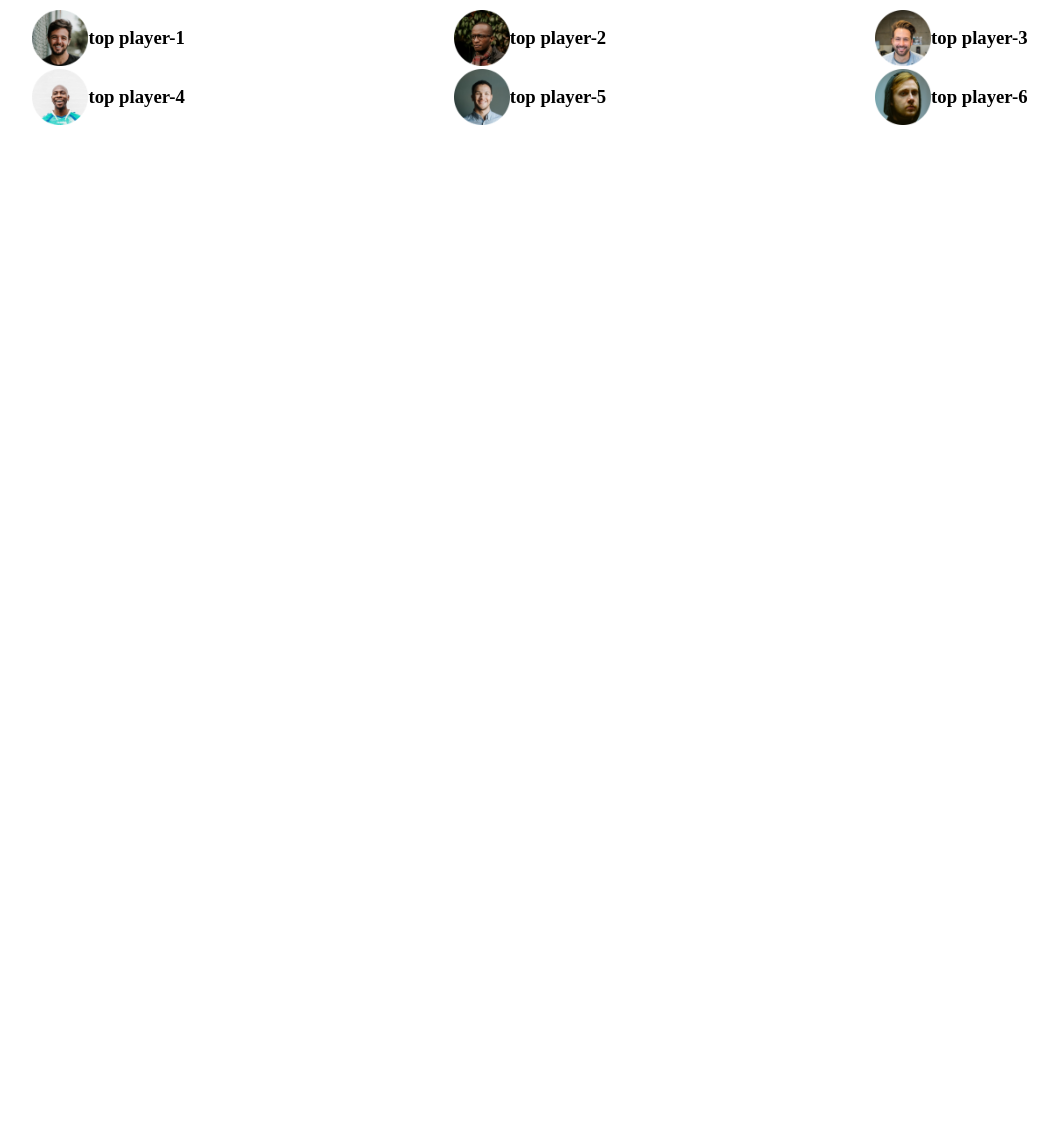
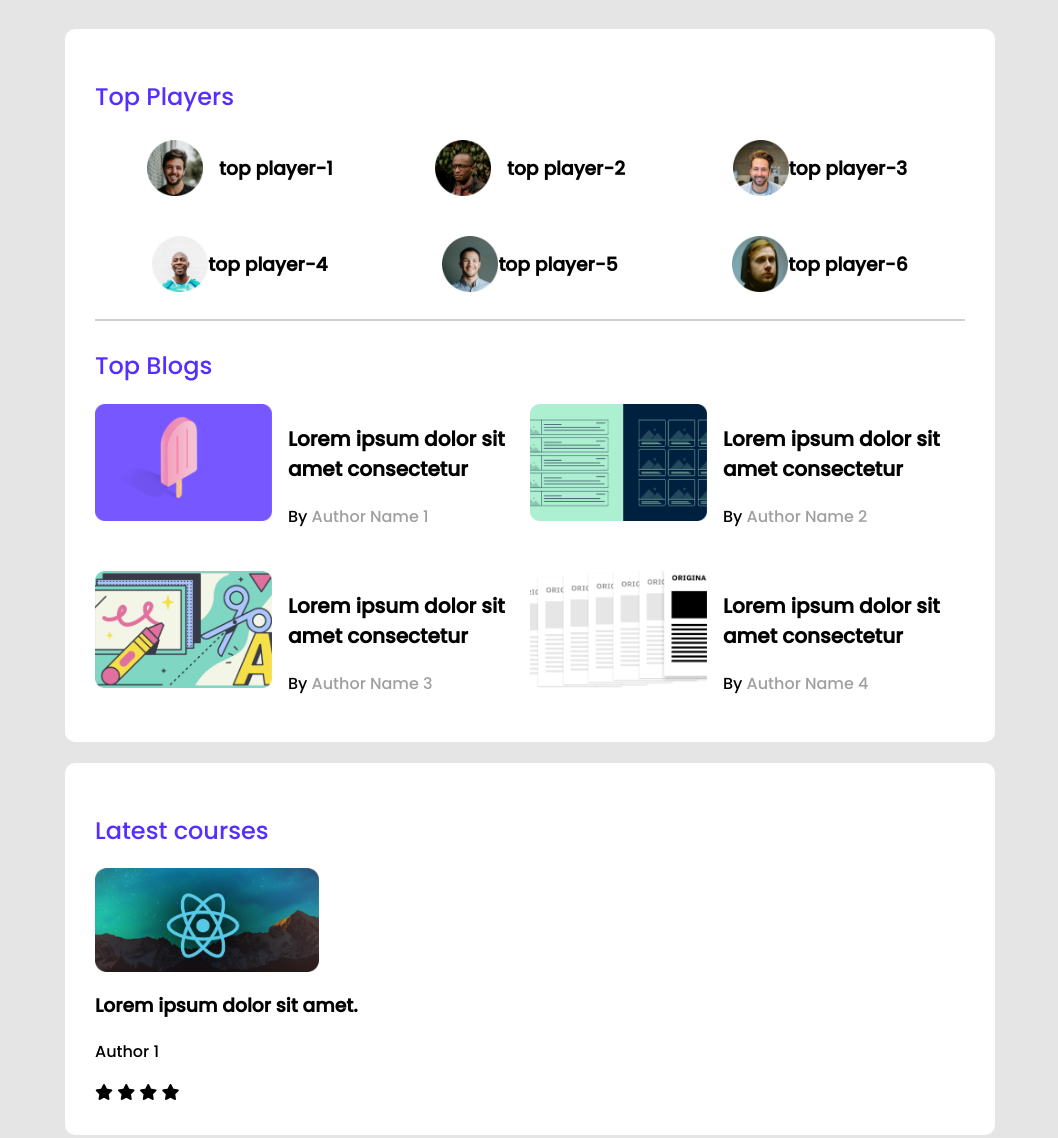
Before and after one commit to ras1k/leader-board, a plain HTML site: page index.html in a window 1280 px wide. Shown: the whole page, without its empty margins (110-1168 px from the left). Before the commit the page ends 800 px from the top, so only its background shows below. Drawn offline with Linux system fonts and the light colour scheme; a web font is replaced by a local one.

Commit message:
added section

```diff
--- a/index.html
+++ b/index.html
@@ -4,6 +4,7 @@
     <meta http-equiv="X-UA-Compatible" content="IE=edge">
     <meta name="viewport" content="width=device-width, initial-scale=1.0">
     <title>Leader Board</title>
+    <script src="https://kit.fontawesome.com/5a608ca8ba.js" crossorigin="anonymous"></script>
     <link rel="stylesheet" href="styles/style.css">
 </head>
 <body>
@@ -11,16 +12,17 @@
 
     </header>
     <main>
-        <section>
+        <section class="container">
             <div class="top-players">
+                <h2 class="section-title">Top Players</h2>
                 <div class="players">
                     <div class="player">
                         <img src="images/players/player-1.png" alt="">
-                        <h3>top player-1</h3>
+                        <h3 class="player-name">top player-1</h3>
                     </div>
                     <div class="player">
                         <img src="images/players/player-2.png" alt="">
-                        <h3>top player-2</h3>
+                        <h3 class="player-name">top player-2</h3>
                     </div>
                     <div class="player">
                         <img src="images/players/player-3.png" alt="">
@@ -40,6 +42,70 @@
                     </div>
                 </div>
             </div>
+            <hr>
+            <div class="top-blogs">
+                <h2 class="section-title">Top Blogs</h2>
+                <div class="blogs">
+                    <article class="blog">
+                        <div class="thumbnail">
+                            <img src="images/blogs/blog-1.png" alt="">
+                        </div>
+                        <div class="blog-info">
+                            <h3 class="blog-title">Lorem ipsum dolor sit amet consectetur</h3>
+                            <p class="author-name">By <a href="">Author Name 1</a></p>
+                        </div>
+                    </article>
+                    <article class="blog">
+                        <div class="thumbnail">
+                        <img src="images/blogs/blog-2.png" alt="">
+                        </div>
+                        <div class="blog-info">
+                            <h3 class="blog-title">Lorem ipsum dolor sit amet consectetur</h3>
+                            <p class="author-name">By <a href="">Author Name 2</a></p>
+                        </div>
+                    </article>
+                    <article class="blog">
+                        <div class="thumbnail">
+                        <img src="images/blogs/blog-3.png" alt="">
+                        </div>
+                        <div class="blog-info">
+                            <h3 class="blog-title">Lorem ipsum dolor sit amet consectetur</h3>
+                            <p class="author-name">By <a href="">Author Name 3</a></p>
+                        </div>
+                    </article>
+                    <article class="blog">
+                        <div class="thumbnail">
+                        <img src="images/blogs/blog-4.png" alt="">
+                        </div>
+                        <div class="blog-info">
+                            <h3 class="blog-title">Lorem ipsum dolor sit amet consectetur</h3>
+                            <p class="author-name">By <a href="">Author Name 4</a></p>
+                        </div>
+                    </article>
+                </div>
+            </div>
+        </section>
+        <section class="container">
+            <h2 class="section-title">Latest courses</h2>
+            <div class="courses">
+                <div class="course">
+                    <div class="course-banner">
+                        <img src="images/courses/course-1.png" alt="">
+                    </div>
+                    <div class="course-detail">
+                        <h3 class="ccourse-title">Lorem ipsum dolor sit amet.</h3>
+                        <p class="course-author">Author 1</p>
+                        <div class="course-rating">
+                            <div>
+                                <i class="fas fa-star"></i>
+                                <i class="fas fa-star"></i>
+                                <i class="fas fa-star"></i>
+                                <i class="fas fa-star"></i>
+                            </div>
+                        </div>
+                    </div>
+                </div>
+            </div>
         </section>
     </main>
 </body>
--- a/styles/style.css
+++ b/styles/style.css
@@ -1,6 +1,44 @@
+@import url('https://fonts.googleapis.com/css2?family=Poppins:wght@500&family=The+Nautigal&display=swap');
+body{
+    font-family: 'Poppins', sans-serif;
+    /* font-family: 'The Nautigal', cursive; */
+    background-color: #E5E5E5;
+}
+main{
+    display: flex;
+    flex-direction: column;
+    align-items: center;
+}
+.container{
+    background-color: #FFFFFFFF;
+    width: 870px;
+    padding: 30px;
+    margin-top: 21px;
+    border-radius: 10px;
+}
+.player-name{
+    margin-left: 16px;
+}
+.section-title{
+    font-family: Poppins;
+font-size: 24px;
+font-style: normal;
+font-weight: 500;
+line-height: 36px;
+letter-spacing: 0em;
+text-align: left;
+color: #562EFF;
+
+}
+hr{
+    border: 1px solid #D1D1D1;
+    margin-top: 21px;
+    margin-bottom: 27px;
+}
 .players{
     display: grid;
     grid-template-columns: repeat(3, 1fr);
+    grid-row-gap: 30px ;
 }
 .player img{
     height: 56px;
@@ -11,3 +49,55 @@
     justify-content: center;
     align-items: center;
 }
+.blog .thumbnail img{
+    width: 177px;
+    height: 117px;
+}
+.blog{
+    display: flex;
+}
+.blog-info{
+    margin-left: 16px;
+}
+.blog-title{
+    font-size: 20px;
+    padding-bottom: -5px;
+}
+.blog-author{
+    font-size: 16px;
+    color: #9F9F9F;
+}
+.author-name a{
+text-decoration: none;
+font-size: 16px;
+color: #9F9F9F;
+}
+.blogs{
+    display: grid;
+    grid-template-columns: repeat(2, 1fr);
+    grid-row-gap: 26px;
+}
+.course .course-banner img{
+    width: 224px;
+    height: 104px;
+}
+@media only screen and (max-width:688px) {
+    .container{
+        width: 100%;
+    }
+    .players, .blogs, .courses{
+        grid-template-columns: repeat(1, 1fr);
+    }
+    .player, .blog{
+        flex-direction: column;
+    }
+
+}
+@media only screen and (min-width:688px) and (max-width:992px) {
+    .container{
+        width: 100%;
+    }
+    .players, .blogs, .courses{
+        grid-template-columns: repeat(2, 1fr);
+    }
+}
```
